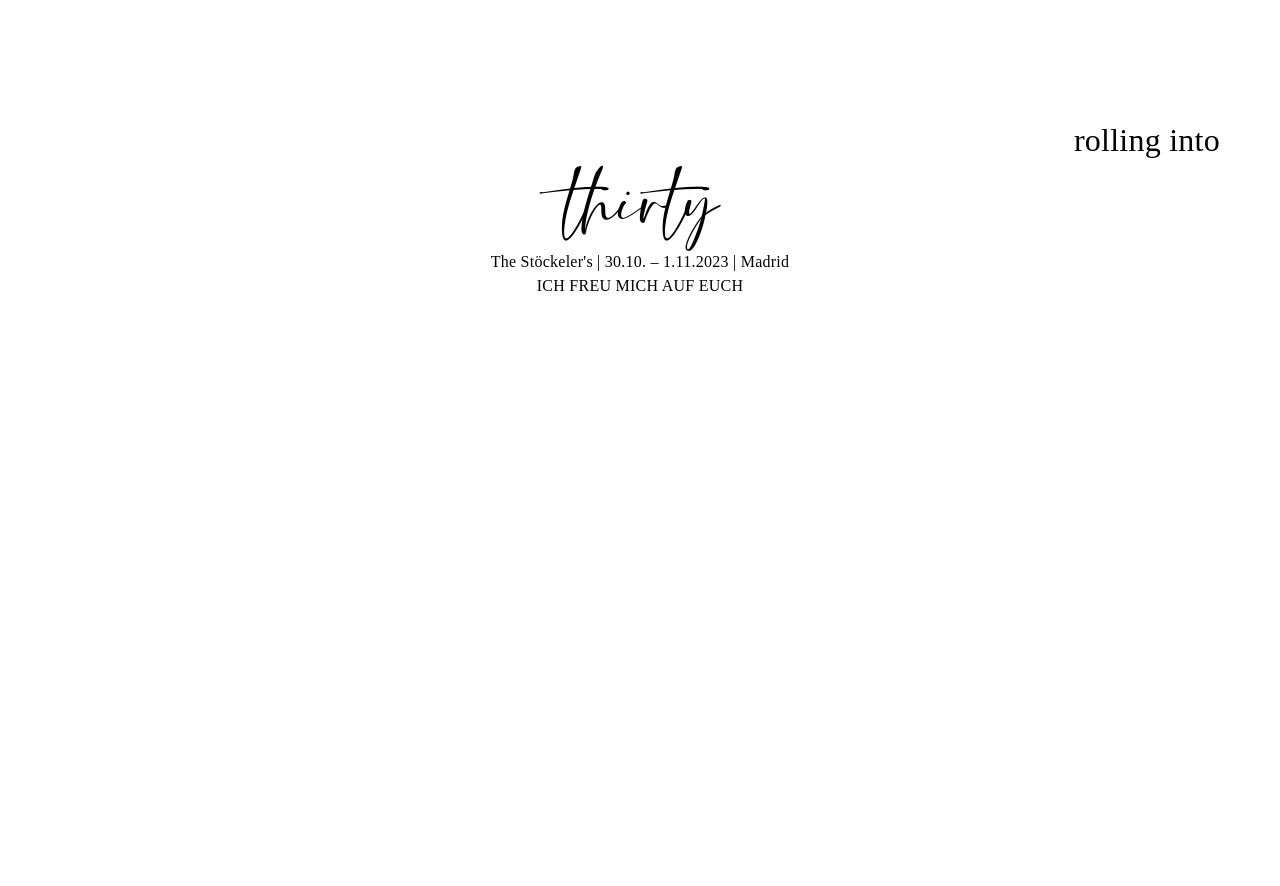
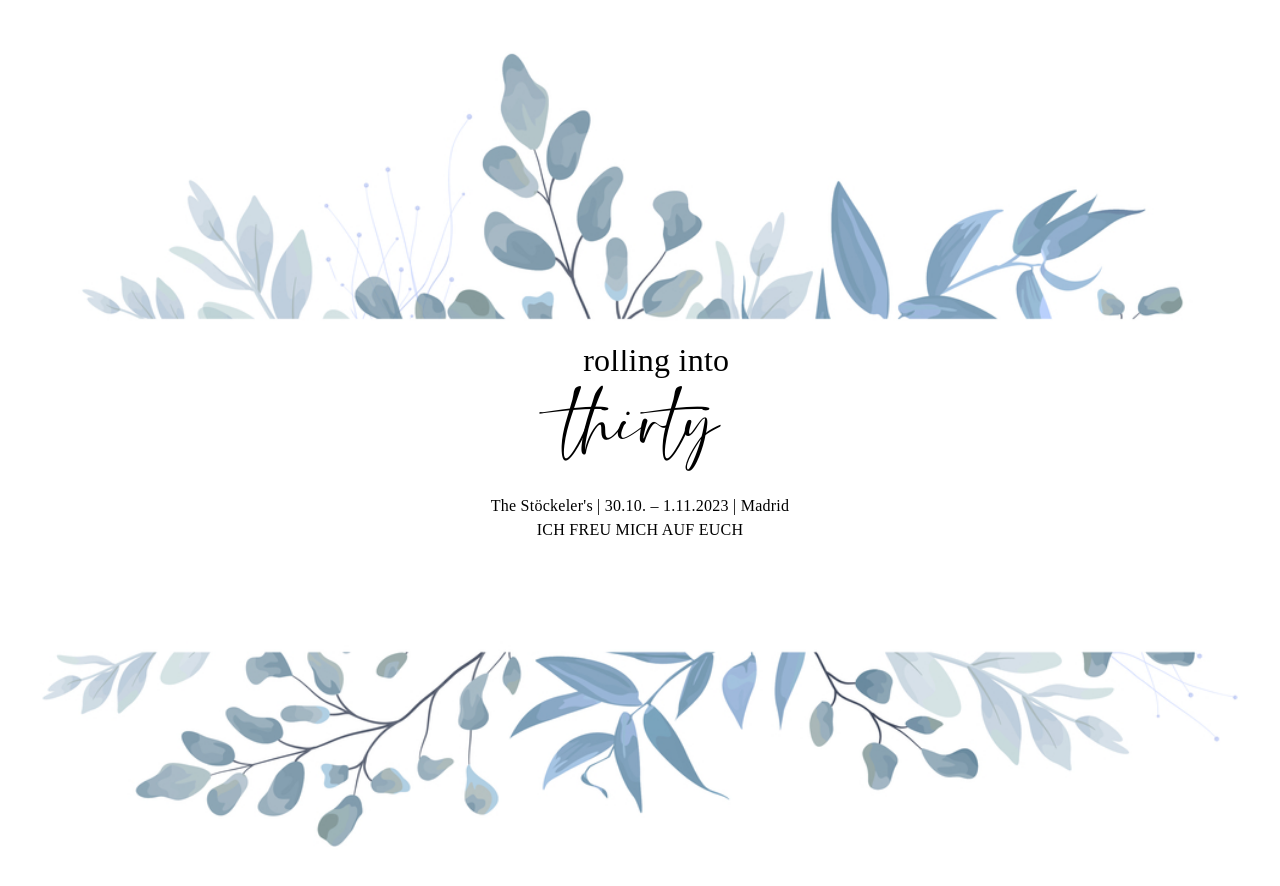
Before and after one commit to mrperna5/madrid-thirtieth-bday, an Angular app: page / in a window 1280 px wide. Shown: the top 886 px of the page. Before the commit the page ends 800 px from the top, so only its background shows below. Built offline with nearby package versions, Linux system fonts and the light colour scheme.

Commit message:
changed css to fit desktop, fixate the header and footber

```diff
--- a/src/app/components/home/home.component.css
+++ b/src/app/components/home/home.component.css
@@ -4,7 +4,7 @@
   align-items: center;     /* Center-align children horizontally */
   justify-content: center; /* Center-align children vertically */
   gap: 40px;               /* Uniform gap between all child elements */
-  margin-top: 30px;
+  /*margin-top: -100px;*/
 }
 
 .didot {
@@ -19,5 +19,6 @@
   font-family: 'Didot LT Std', serif;
   font-size: 16px;
   text-align: center;
+  padding-top: 24px;
   line-height: 1.5; /* Add some line-height for better readability */
 }
--- a/src/styles.css
+++ b/src/styles.css
@@ -1,7 +1,9 @@
 /* You can add global styles to this file, and also import other style files */
 
+
 html, body {
-  height: 100%;
+  margin: 0;
+  padding: 0;
 }
 
 body {
@@ -13,6 +15,20 @@ body {
   display: flex;
   flex-direction: column;
   min-height: 100vh;  /* Take up the full viewport height */
+  width: 100vw;
+  align-items: center;
+}
+
+.content {
+  flex: 1;
+  display: flex;
+  flex-direction: column;
+  align-items: center;
+  justify-content: center;
+  padding: 0px;
+  width: 100%;
+  max-width: 1200px;
+  overflow-y: auto;
 }
 
 .didot {
@@ -25,21 +41,31 @@ body {
   font-size: 48px;
 }
 
+.header, .footer {
+  width: 100%;
+  max-width: 1200px; /* Consistent with the content width */
+  background-repeat: no-repeat;
+  background-size: cover;
+  background-position: center; /* Ensure images are centered */
+}
+
 .header {
   background-image: url('assets/header.png');
-  background-repeat: no-repeat;
-  background-size: cover;
-  height: 100px; /* Adjust based on the actual height of your image or desired display size */
+  height: 350px; /* Increased height for desktop */
 }
 
 .footer {
   background-image: url('assets/footer.png');
-  background-repeat: no-repeat;
-  background-size: cover;
-  height: 100px; /* Adjust based on the actual height of your */
+  height: 350px; /* Increased height for desktop */
 }
 
 /* ... other styles ... */
+
+@media screen and (max-width: 768px) {
+  .header, .footer {
+    height: 150px;
+  }
+}
 
   @media screen and (max-width: 320px) {
     /* Styles for smaller screens like iPhone 5/SE */
```
Lines whose indentation alone changed are shown as unchanged.
